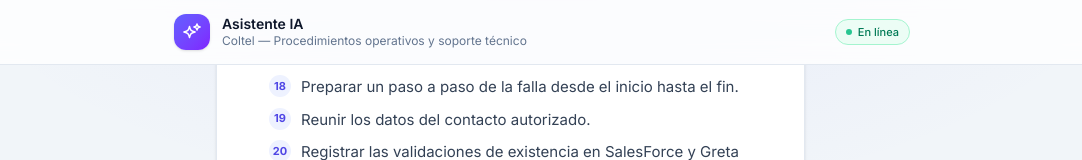
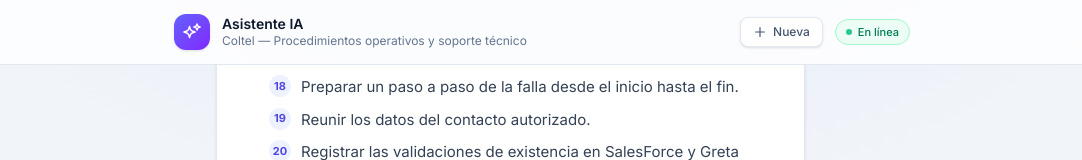
Before and after one commit to jeisondpl/APL-Agente-coltel, a Next.js app: page / in a window 1280 px wide. Both pictures are taken after a click on the button "Incidentes de negociaciones fallidas". Shown: the top 160 px of the page, without its empty margins (98-1180 px from the left). Built offline with nearby package versions, Linux system fonts and the light colour scheme.

Commit message:
add new conversation button in header

```diff
--- a/components/chat-shell.tsx
+++ b/components/chat-shell.tsx
@@ -122,7 +122,7 @@ function EmptyState({ onSuggest }: { onSuggest: (q: string) => void }) {
 
 // ─── Header ───────────────────────────────────────────────────────────────────
 
-function Header() {
+function Header({ onNewChat, hasMessages }: { onNewChat: () => void; hasMessages: boolean }) {
   return (
     <header className="border-b border-slate-200 bg-white/80 backdrop-blur-md">
       <div className="mx-auto flex max-w-3xl items-center gap-3 px-4 py-3.5">
@@ -152,6 +152,32 @@ function Header() {
             Coltel — Procedimientos operativos y soporte técnico
           </p>
         </div>
+
+        {/* New chat button — only visible when there are messages */}
+        {hasMessages && (
+          <button
+            type="button"
+            onClick={onNewChat}
+            title="Nueva conversación"
+            className="flex items-center gap-1.5 rounded-lg border border-slate-200 bg-white px-3 py-1.5 text-xs font-medium text-slate-600 shadow-sm transition-all duration-150 hover:border-indigo-300 hover:bg-indigo-50 hover:text-indigo-700"
+          >
+            <svg
+              className="size-3.5"
+              fill="none"
+              viewBox="0 0 24 24"
+              stroke="currentColor"
+              aria-hidden="true"
+            >
+              <path
+                strokeLinecap="round"
+                strokeLinejoin="round"
+                strokeWidth={2}
+                d="M12 4.5v15m7.5-7.5h-15"
+              />
+            </svg>
+            Nueva
+          </button>
+        )}
 
         {/* Online status badge */}
         <div className="flex items-center gap-1.5 rounded-full border border-emerald-200 bg-emerald-50 px-2.5 py-1">
@@ -236,6 +262,12 @@ export default function ChatShell() {
     }
   }, [isLoading])
 
+  const handleNewChat = useCallback(() => {
+    setMessages([])
+    setInputValue('')
+    setIsLoading(false)
+  }, [])
+
   const hasMessages = messages.length > 0
 
   return (
@@ -250,7 +282,7 @@ export default function ChatShell() {
         }}
       />
 
-      <Header />
+      <Header onNewChat={handleNewChat} hasMessages={hasMessages} />
 
       {/* Message area */}
       <main
```
